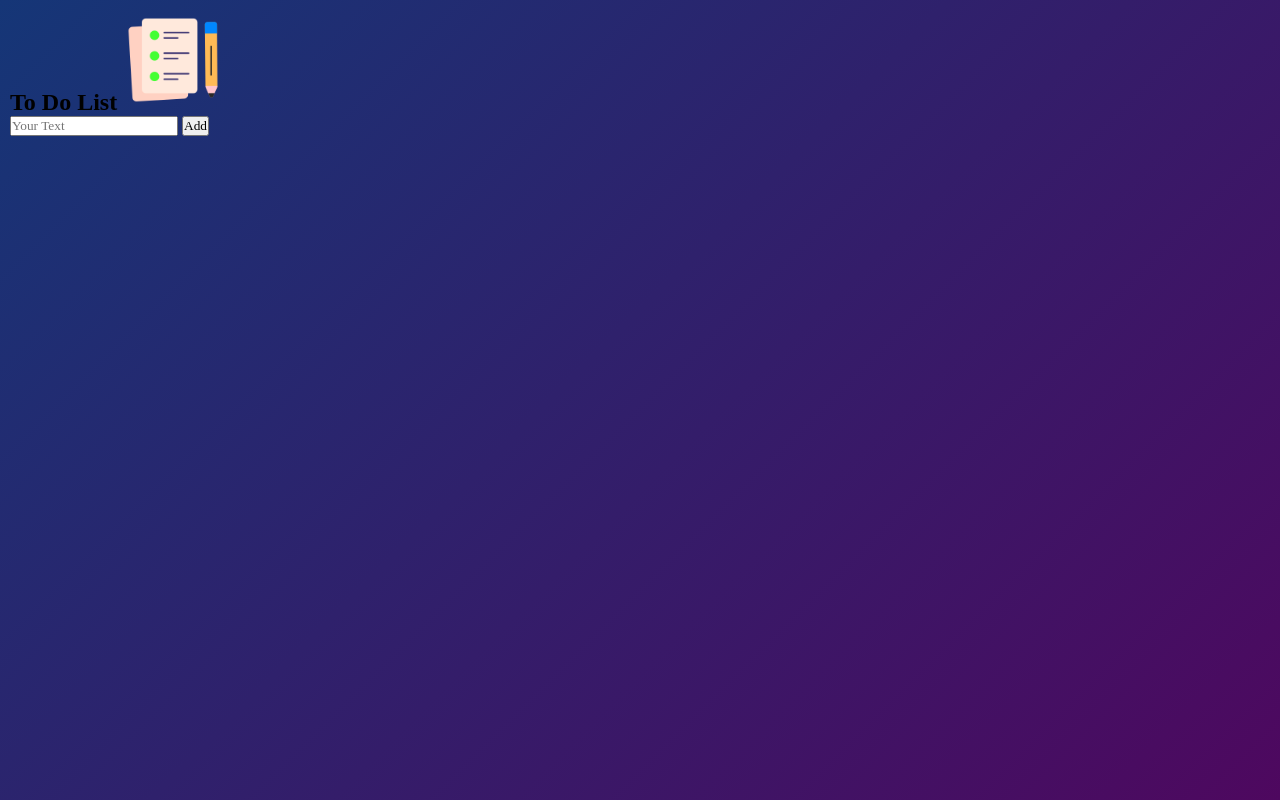
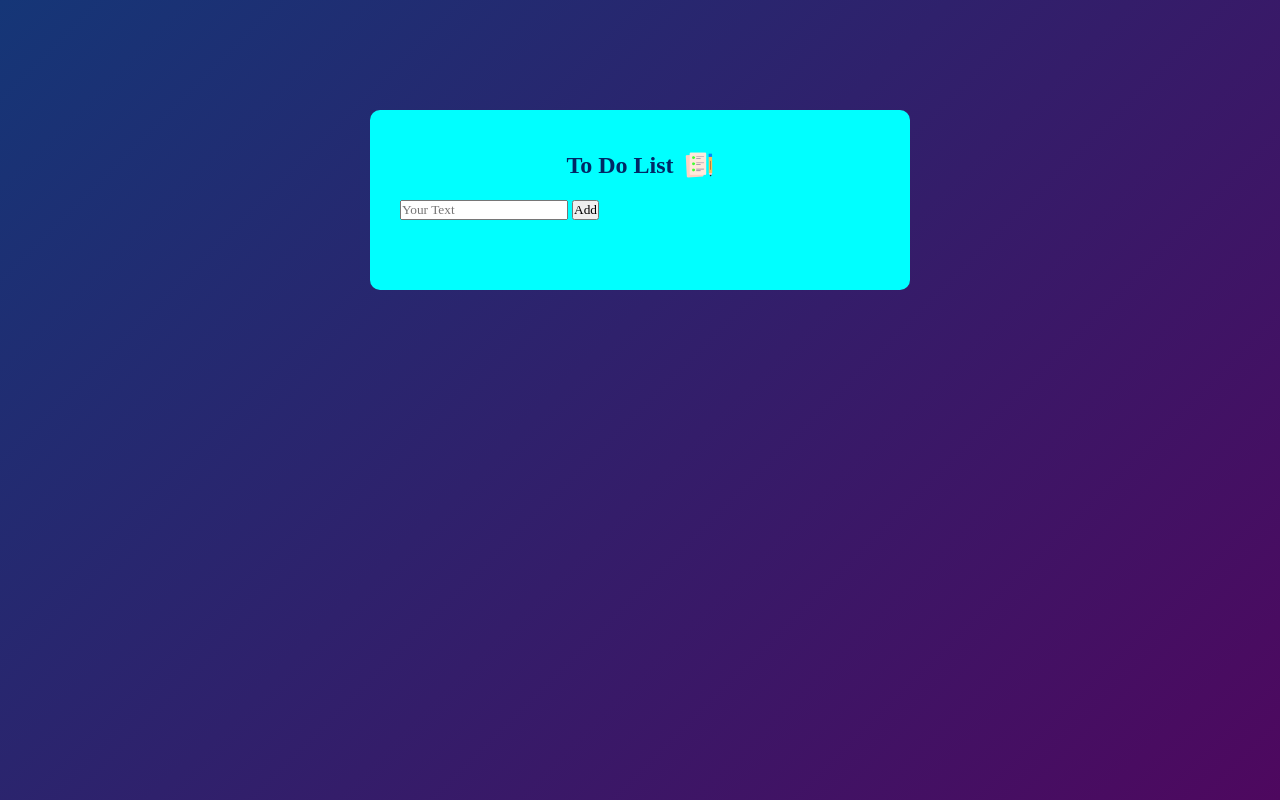
Before and after one commit to asifbhuiyann/To-Do-List, a plain HTML site: page index.html in a window 1280 px wide. Drawn offline with Linux system fonts and the light colour scheme.

Commit message:
to do class design done

```diff
--- a/style.css
+++ b/style.css
@@ -10,3 +10,22 @@
     background: linear-gradient(135deg, #153677, #4e085f);
     padding: 10px;
 }
+.todo{
+    width: 100%;
+    max-width: 540px;
+    background: #0fff;
+    margin: 100px auto 20px;
+    padding: 40px 30px 70px;
+    border-radius: 10px;
+}
+.todo h2{
+    color: #002765;
+    display: flex;
+    align-items: center;
+    justify-content: center;
+    margin-bottom: 20px;
+}
+.todo h2 img{
+    width: 30px;
+    margin-left: 10px;
+}
```
